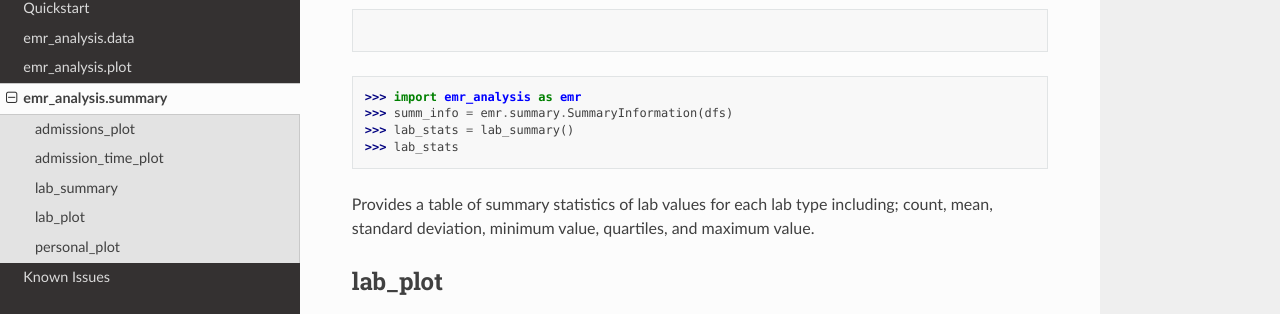
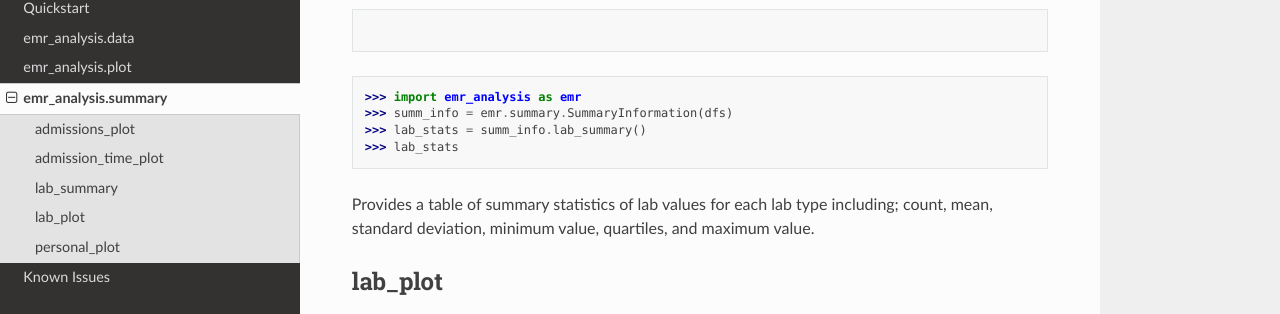
Before and after one commit to beml201/simulated-emr-analysis-docs, a Sphinx documentation site: the page built from docs/source/summ.rst, in a window 1280 px wide and 900 px high, scrolled down 1657 px. Shown: the part 137-451 px from the top of the window. Built offline with Sphinx 7.4.7 and the Read the Docs theme 2.0.0, drawn with Linux system fonts in a browser that asks for light colours.

Commit message:
updated line 85

```diff
--- a/docs/source/summ.rst
+++ b/docs/source/summ.rst
@@ -82,7 +82,7 @@ Example:
 
 >>> import emr_analysis as emr
 >>> summ_info = emr.summary.SummaryInformation(dfs)
->>> lab_stats = lab_summary()
+>>> lab_stats = summ_info.lab_summary()
 >>> lab_stats
 
 Provides a table of summary statistics of lab values for each lab type including; count, mean, standard deviation, minimum value, quartiles, and maximum value.
```
